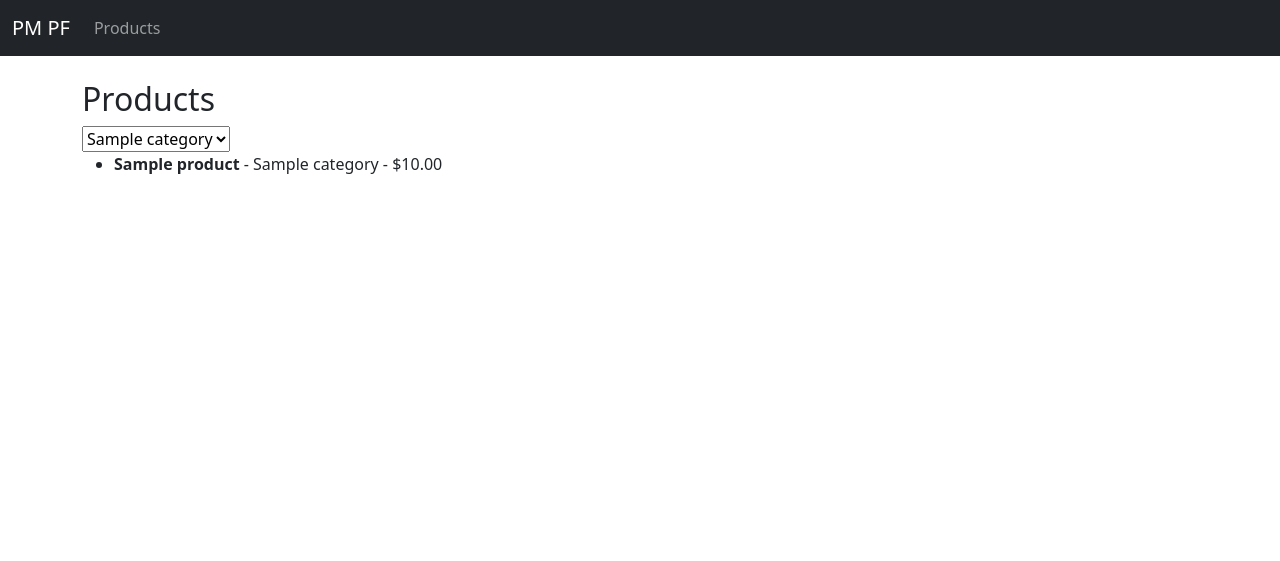
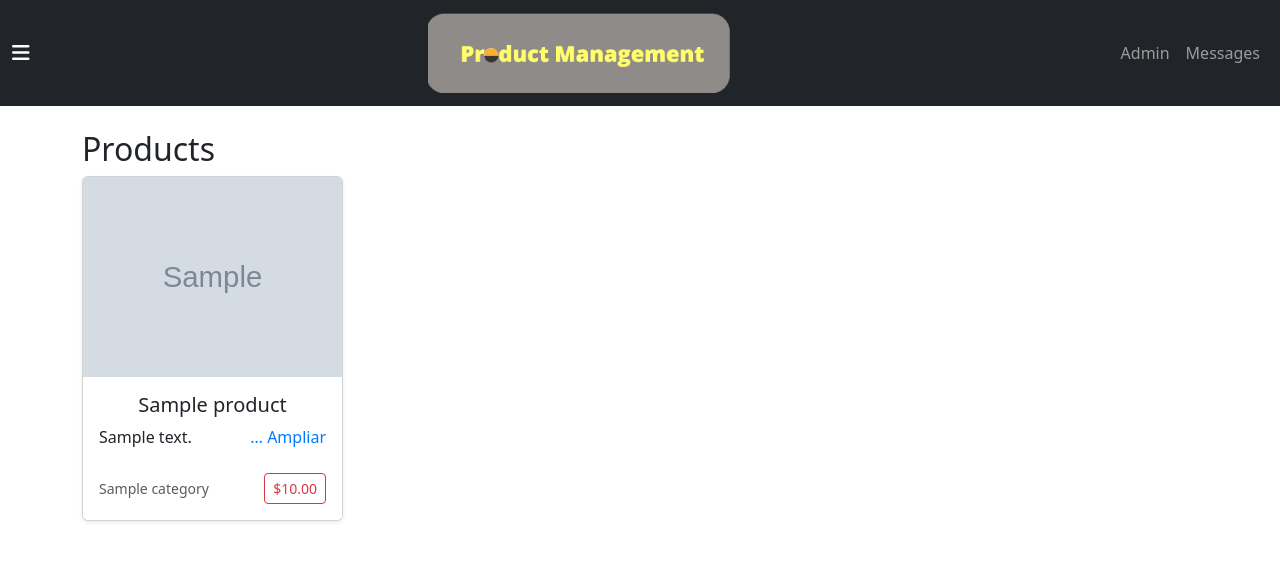
Before and after one commit to vasilako/ProjectManagementPF, a Django app: page /products/ in a window 1280 px wide. Shown: the top 561 px of the page. Run offline with Django 5.2, Linux system fonts and the light colour scheme; tables that the repository leaves empty hold one stand-in row (values such as "Sample post"); grey boxes marked "Sample" are stand-in pictures.

Commit message:
feat: add image support to Product model and implement product cards UI

```diff
--- a/config/urls.py
+++ b/config/urls.py
@@ -16,6 +16,9 @@ Including another URLconf
 """
 from django.contrib import admin
 from django.urls import path, include
+from django.conf.urls.static import static
+from django.conf import settings
+
 
 from products.views import ProductListView
 
@@ -24,3 +27,5 @@ urlpatterns = [
     path('', include('core.urls')),
     path('products/', include('products.urls')),
 ]
+
+urlpatterns += static(settings.MEDIA_URL, document_root=settings.MEDIA_ROOT)
--- /dev/null
+++ b/core/context_processors.py
@@ -0,0 +1,7 @@
+from products.models import Category
+
+
+def global_categories(request):
+    return {
+        'categories': Category.objects.all()
+    }
--- a/core/urls.py
+++ b/core/urls.py
@@ -1,5 +1,7 @@
 from django.urls import path
-from .views import HomeView
+from .views import HomeView, test_message_view
+
 urlpatterns = [
     path("", HomeView.as_view(), name="home"),
+    path('test-messages/', test_message_view, name='test_messages'),
 ]
--- a/products/models.py
+++ b/products/models.py
@@ -19,6 +19,12 @@ class Product(models.Model):
     price = models.DecimalField(max_digits=10, decimal_places=2)
     stock = models.PositiveIntegerField(default=0)
     category = models.ForeignKey(Category, on_delete=models.CASCADE)
+    image = models.ImageField(
+        upload_to='products/%Y/%m/%d',
+        blank=True,
+        null=True,
+        default='defaults/no-image-available.png'
+    )
 
     class Meta:
         verbose_name_plural = "Products"
--- /dev/null
+++ b/products/templates/products/_product_card.html
@@ -0,0 +1,31 @@
+
+
+{% load static %}
+
+<div class="col">
+  <div class="card h-100 shadow-sm position-relative">
+
+    {% if product.image %}
+      <img src="{{ product.image.url }}" class="card-img-top" alt="{{ product.name }}" style="height: 200px; object-fit: cover;">
+    {% else %}
+      <img src="{% static 'img/product-placeholder.png' %}" class="card-img-top" alt="No image" style="height: 200px; object-fit: cover;">
+    {% endif %}
+
+    <div class="card-body p-3">
+      <h5 class="card-title text-center">{{ product.name }}</h5>
+      <p class="card-text text-truncate-multiline">
+        {{ product.description }}
+        {% comment %}
+        <a href="{% url 'product_detail' product.pk %}" class="read-more-link">… Ampliar</a>
+          {% endcomment %}
+        <a href="#" class="read-more-link">… Ampliar</a>
+      </p>
+    </div>
+
+    <div class="card-footer d-flex justify-content-between align-items-center bg-white border-0 px-3 pb-3">
+      <small class="text-muted">{{ product.category.name }}</small>
+      <span class="btn btn-sm btn-outline-danger">${{ product.price }}</span>
+    </div>
+
+  </div>
+</div>
--- a/products/templates/products/product_list.html
+++ b/products/templates/products/product_list.html
@@ -1,9 +1,10 @@
 {% extends "base.html" %}
 
 {% block content %}
+{% load static %}
 
 <h2>Products</h2>
-
+<!--
 <form method="get">
     <select name="category" onchange="this.form.submit()">
           {% for cat in categories %}
@@ -13,16 +14,20 @@
         {% endfor %}
     </select>
 </form>
+-->
 
-<ul>
-    {% for product in products %}
-    <li>
-        <strong>{{ product.name }}</strong> - {{ product.category.name }} - ${{ product.price }}
-    </li>
-    {% empty %}
-    <li>No products found.</li>
-    {% endfor %}
-</ul>
+<div class="row row-cols-1 row-cols-md-2 row-cols-lg-4 g-4">
+  {% for product in products %}
+    {% include "products/_product_card.html" %}
+  {% empty %}
+    <div class="col">
+      <div class="alert alert-warning text-center w-100">
+        No products found.
+      </div>
+    </div>
+  {% endfor %}
+</div>
+
 
 {% if is_paginated %}
 <div>
--- a/products/urls.py
+++ b/products/urls.py
@@ -2,4 +2,5 @@ from django.urls import path
 from .views import ProductListView
 urlpatterns = [
     path("", ProductListView.as_view(), name="product_list"),
+    # path('<int:pk>/', ProductDetailView.as_view(), name='product_detail'),
 ]
--- /dev/null
+++ b/static/css/product.css
@@ -0,0 +1,20 @@
+.text-truncate-multiline {
+  display: -webkit-box;
+  -webkit-line-clamp: 3;
+  -webkit-box-orient: vertical;
+  overflow: hidden;
+  position: relative;
+  line-height: 1.5em;
+  max-height: 4.5em; /* 3 lines × 1.5 */
+}
+
+.read-more-link {
+  position: absolute;
+  right: 0;
+  bottom: 0;
+  background: white;
+  padding-left: 4px;
+  font-weight: 500;
+  color: #007bff;
+  text-decoration: none;
+}
--- a/templates/base.html
+++ b/templates/base.html
@@ -1,11 +1,23 @@
+{% load static %}
+
+
 <!DOCTYPE html>
 <html lang="en">
 <head>
     <meta charset="UTF-8">
     <title>{% block title %}ProjectManagementPF{% endblock %}</title>
+    <link rel="stylesheet" href="{% static 'css/product.css' %}">
     <link href="https://cdn.jsdelivr.net/npm/bootstrap@5.3.0/dist/css/bootstrap.min.css" rel="stylesheet">
+    <link rel="stylesheet" href="https://cdnjs.cloudflare.com/ajax/libs/font-awesome/6.5.0/css/all.min.css" integrity="sha512-..." crossorigin="anonymous" referrerpolicy="no-referrer" />
+<!-- Bootstrap Bundle with Popper.js -->
+    <script src="https://cdn.jsdelivr.net/npm/bootstrap@5.3.0/dist/js/bootstrap.bundle.min.js"></script>
+
+
+
+
 </head>
 <body>
+
   {% include "components/navbar.html" %}
 
   <div class="container mt-4">
--- a/templates/components/navbar.html
+++ b/templates/components/navbar.html
@@ -1,12 +1,44 @@
+ {% load static %}
+
+
+
 <nav class="navbar navbar-expand-lg navbar-dark bg-dark">
-  <div class="container-fluid">
-    <a class="navbar-brand" href="#">PM PF</a>
-    <div class="collapse navbar-collapse">
-      <ul class="navbar-nav me-auto mb-2 mb-lg-0">
+  <div class="container-fluid d-flex justify-content-between align-items-center">
+
+  <!-- Left: menu icon triggers collapse -->
+<a class="navbar-brand" data-bs-toggle="collapse" href="#categoryMenu" role="button" aria-expanded="false" aria-controls="categoryMenu">
+  <i class="fas fa-bars"></i>
+</a>
+
+<!-- Collapsible categories list -->
+<div class="collapse position-absolute bg-dark p-3 rounded shadow" id="categoryMenu" style="top:60px; left:15px; z-index:999;">
+  <ul class="list-unstyled mb-0">
+    {% for cat in categories %}
+    <li>
+      <a class="text-white text-decoration-none" href="{% url 'product_list' %}?category={{ cat.id }}">
+        {{ cat.name }}
+      </a>
+    </li>
+    {% endfor %}
+  </ul>
+</div>
+
+    <!-- Center: logo image -->
+    <a class="navbar-brand mx-auto" href="{% url 'home' %}">
+  <img src="{% static 'img/logo.png' %}" alt="Logo" height="80">
+</a>
+
+    <!-- Right: links -->
+    <div class="d-flex">
+      <ul class="navbar-nav ms-auto">
         <li class="nav-item">
-          <a class="nav-link" href="{% url 'product_list' %}">Products</a>
+          <a class="nav-link" href="{% url 'admin:index' %}">Admin</a>
+        </li>
+        <li class="nav-item">
+          <a class="nav-link" href="{% url 'test_messages' %}">Messages</a>
         </li>
       </ul>
     </div>
+
   </div>
 </nav>
```
Also changed, not shown: config/settings.py (+12 -1 lines), core/views.py (+12 -0 lines), media/defaults/no-image-available.png (added), media/products/2025/06/19/Captura_de_pantalla_2025-06-19_a_las_21.35.05.png (added), products/migrations/0002_product_image.py (added), static/img/logo.png (added).
